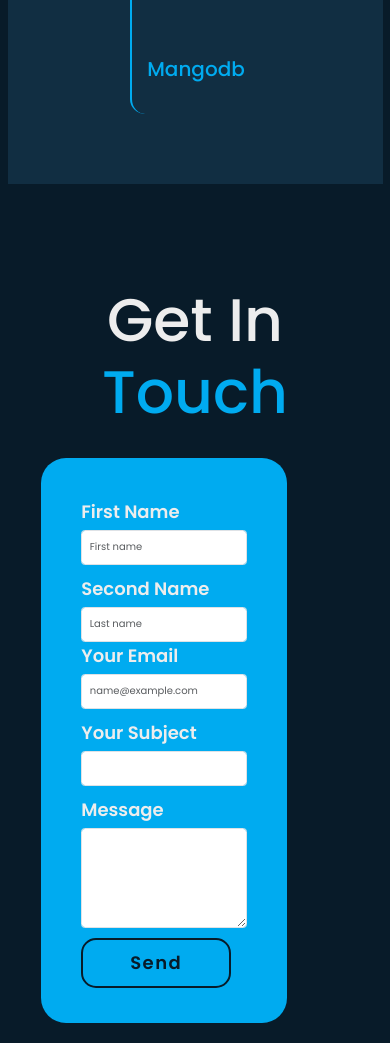
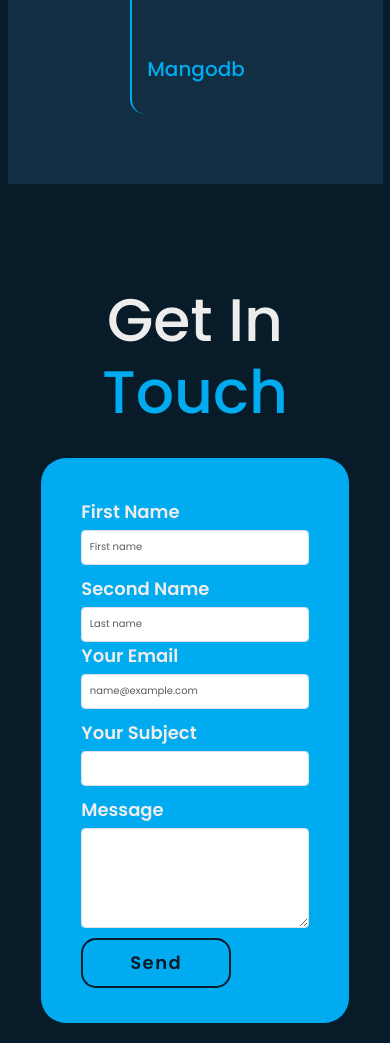
Before and after one commit to IKcracker/potfolio, a plain HTML site: page index.html in a window 390 px wide. Shown: the part 6747-7790 px from the top of the page. Drawn offline with nearby package versions, Linux system fonts and the light colour scheme.

Commit message:
Update app.css

```diff
--- a/css/app.css
+++ b/css/app.css
@@ -668,6 +668,12 @@ textarea{
 }
 
 @media (max-width:500px) {
+    .contact-row {
+    width: 100%;
+    border-radius: 25px;
+    background: var(--main-color);
+    padding: 4rem 4rem 1rem 4rem;
+}
     .home-content{
         padding-top:10rem;
     }
```
